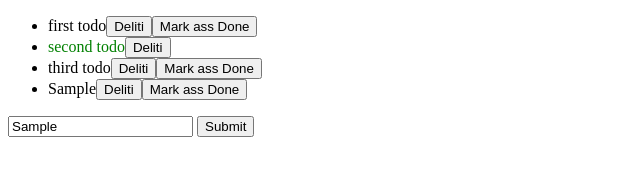
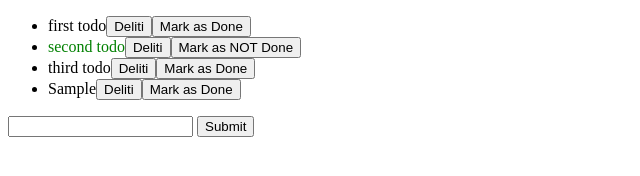
Before and after one commit to FACN7/w3hkproject, a website: page index.html in a window 1280 px wide. Both pictures are taken after typing "Sample" into the empty fields and a click on the input "Submit". Shown: the whole page, without its empty margins (0-640 px from the left). Drawn offline with Linux system fonts and the light colour scheme.

Commit message:
Done-Notdone toggle, clearing the textbox after adding task

```diff
--- a/dom.js
+++ b/dom.js
@@ -43,16 +43,25 @@
 
 
     // add markTodo button
-
  if(!todo.done){
         var markTodoButtonNode = document.createElement('button');
         markTodoButtonNode.classList.add('marktodo-button');
-        markTodoButtonNode.textContent = 'Mark ass Done';
-        markTodoButtonNode.addEventListener('click', function(event) {
+        markTodoButtonNode.textContent = 'Mark as Done';
+        markTodoButtonNode.addEventListener('click', (e)=>{
           var newState = todoFunctions.markTodo(state, todo.id);
           update(newState);
         });
         todoNode.appendChild(markTodoButtonNode);
+    }else{
+      var markTodoButtonNode = document.createElement('button');
+      markTodoButtonNode.classList.add('marktodo-button');
+      markTodoButtonNode.textContent = 'Mark as NOT Done';
+      markTodoButtonNode.addEventListener('click', (e)=> {
+        var newState = todoFunctions.markTodo(state, todo.id);
+        update(newState);
+      });
+      todoNode.appendChild(markTodoButtonNode);
+
     }
 
     // add classes for css
@@ -68,14 +77,14 @@
       // what does event.preventDefault do?
       // what is inside event.target?
       var newtodo={};
-      var description = document.getElementById("description").value; // event.target ....
-      newtodo.description = description;
+      var description = document.getElementById("description"); // event.target ....
+      newtodo.description = description.value;
+      description.value = description.defaultValue;
       console.log(newtodo.description);
       event.preventDefault();
       // hint: todoFunctions.addTodo
 
       var newState = todoFunctions.addTodo(state,newtodo); // ?? change this!
-      document.getElementById("description").text = "";
 
       update(newState);
 
--- a/index.html
+++ b/index.html
@@ -12,7 +12,7 @@
     </div>
     <form id="add-todo">
       <input type="text" name="description" id="description" value="">
-      <input type="submit" name="" value="Submit">
+      <input type="submit" name="" id="submit" value="Submit">
     </form>
   </body>
   <script type="text/javascript" src = "./logic.js"></script>
--- a/logic.js
+++ b/logic.js
@@ -46,9 +46,9 @@ var todoFunctions = {
     // hint: array.filter
   },
   markTodo: function(todos, idToMark) {
-    var mapAfterMarking = todos.map(function(task){
+    var mapAfterMarking = todos.map((task)=>{
       if(task.id == idToMark)
-        task.done = true;
+        task.done = (!task.done);
       return task;});
 
 
```
